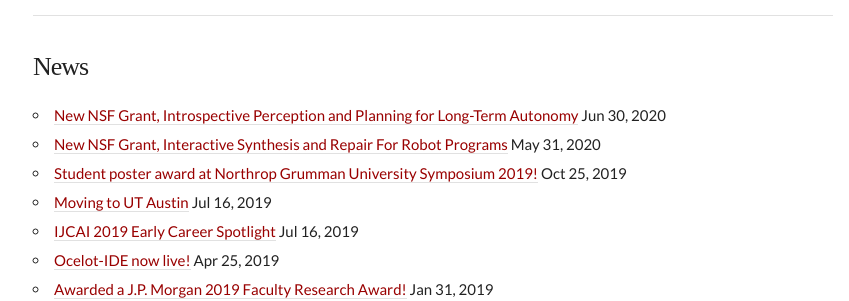
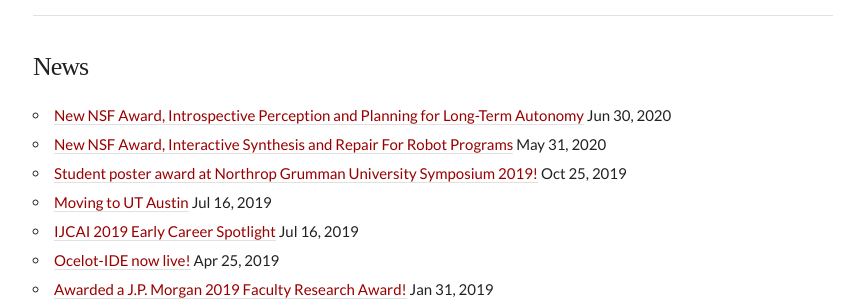
Before and after one commit to joydeep-b/joydeepb.com, a Jekyll site: the page built from index.md, in a window 1280 px wide. Shown: the part 751-1052 px from the top of the page, without its empty margins (207-1056 px from the left). Built offline with Jekyll 4.4.1, drawn with Linux system fonts in a browser that asks for light colours; nearby versions of some CDN libraries; some web fonts are replaced.

Commit message:
Updated news

```diff
--- a/_posts/2020-05-31-nsf-shf.md
+++ b/_posts/2020-05-31-nsf-shf.md
@@ -1,5 +1,5 @@
 ---
-title: New NSF Grant, Interactive Synthesis and Repair For Robot Programs
+title: New NSF Award, Interactive Synthesis and Repair For Robot Programs
 layout: default
 ---
 
--- a/_posts/2020-06-30-nsf-iis.md
+++ b/_posts/2020-06-30-nsf-iis.md
@@ -1,5 +1,5 @@
 ---
-title: New NSF Grant, Introspective Perception and Planning for Long-Term Autonomy
+title: New NSF Award, Introspective Perception and Planning for Long-Term Autonomy
 layout: default
 ---
 
```
